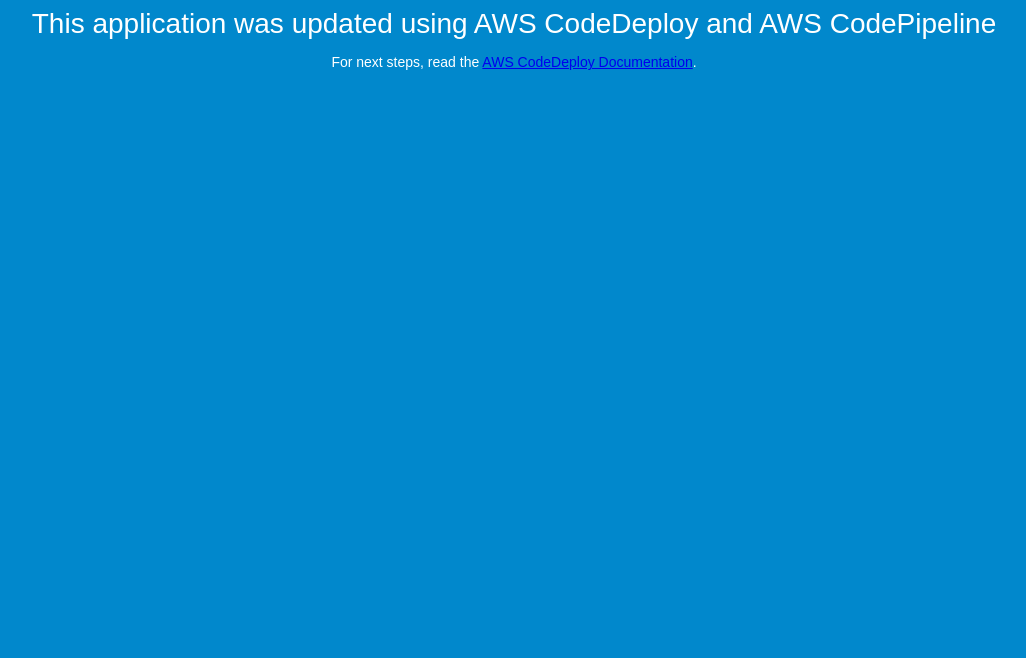
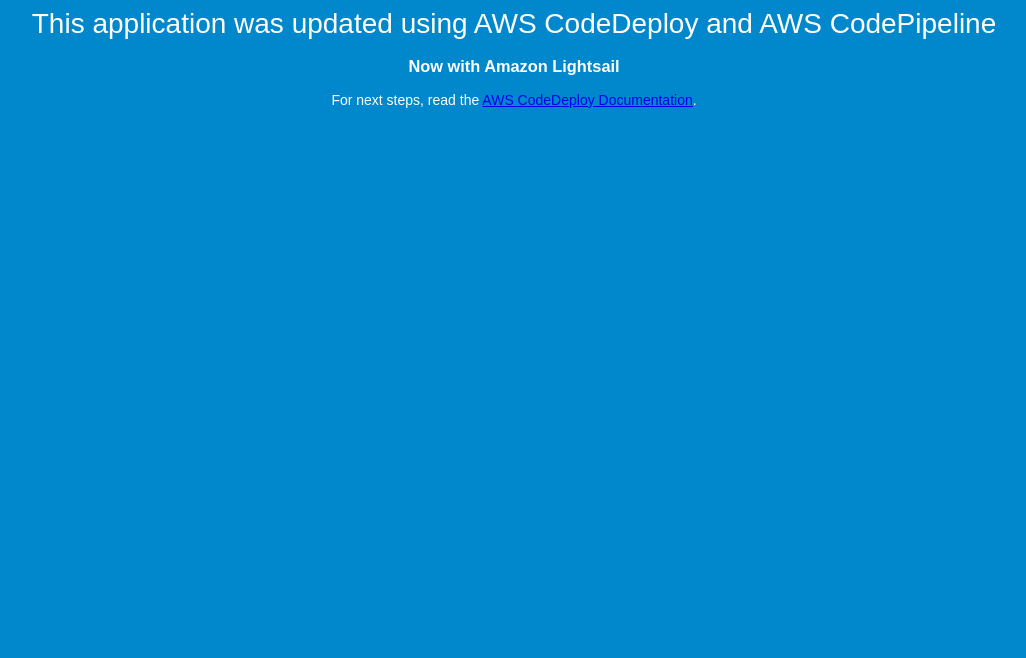
Before and after one commit to mikegcoleman/CodeDeployGitHubDemo, a plain HTML site: page index.html in a window 1280 px wide. Shown: the part 142-800 px from the top of the page, without its empty margins (126-1152 px from the left). Drawn offline with Linux system fonts and the light colour scheme.

Commit message:
lightsail

```diff
--- a/index.html
+++ b/index.html
@@ -28,7 +28,8 @@
   <div align="center">
     <h1>Congratulations</h1>
     <h2>This application was updated using AWS CodeDeploy and AWS CodePipeline </h2>
-    <p>For next steps, read the <a href="http://aws.amazon.com/documentation/codedeploy">AWS CodeDeploy Documentation</a>.</p>
+    <h3>Now with Amazon Lightsail</h3>
+  <p>For next steps, read the <a href="http://aws.amazon.com/documentation/codedeploy">AWS CodeDeploy Documentation</a>.</p>
   </div>
 </body>
 </html>
```
